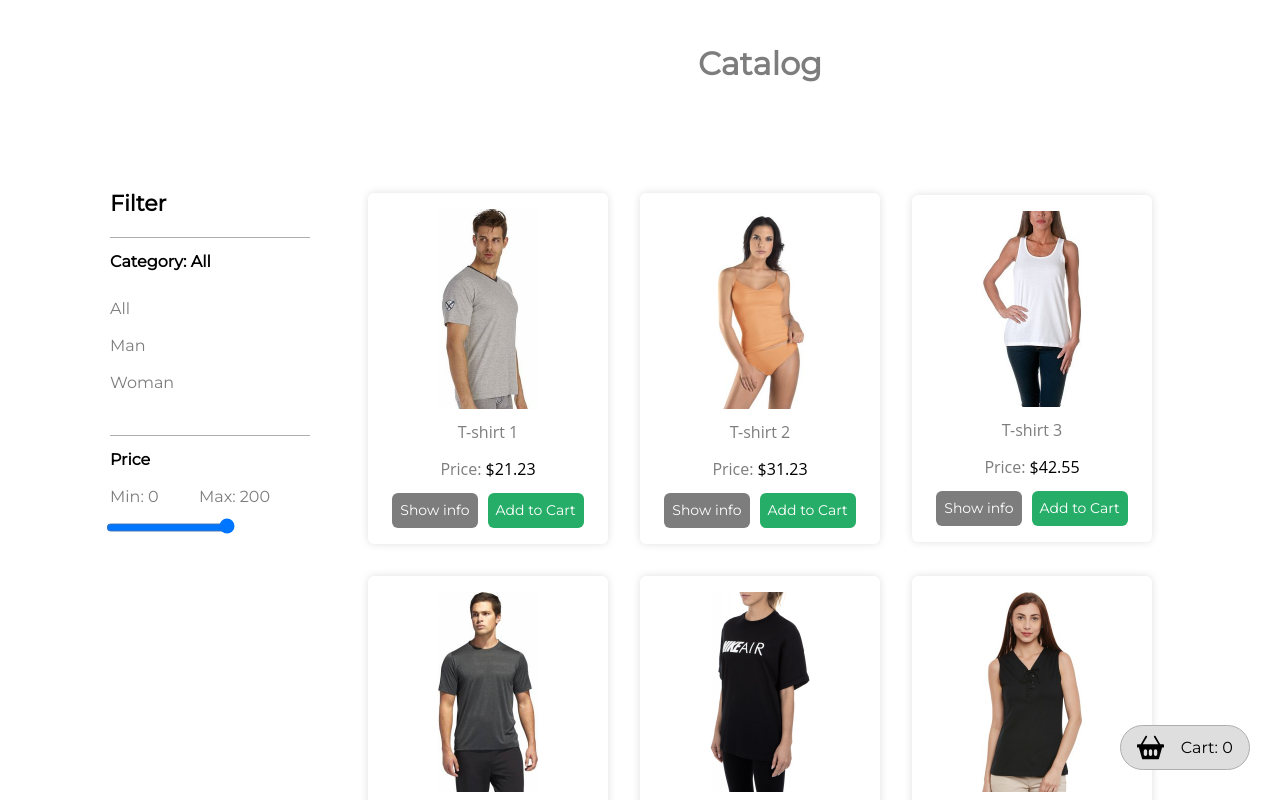
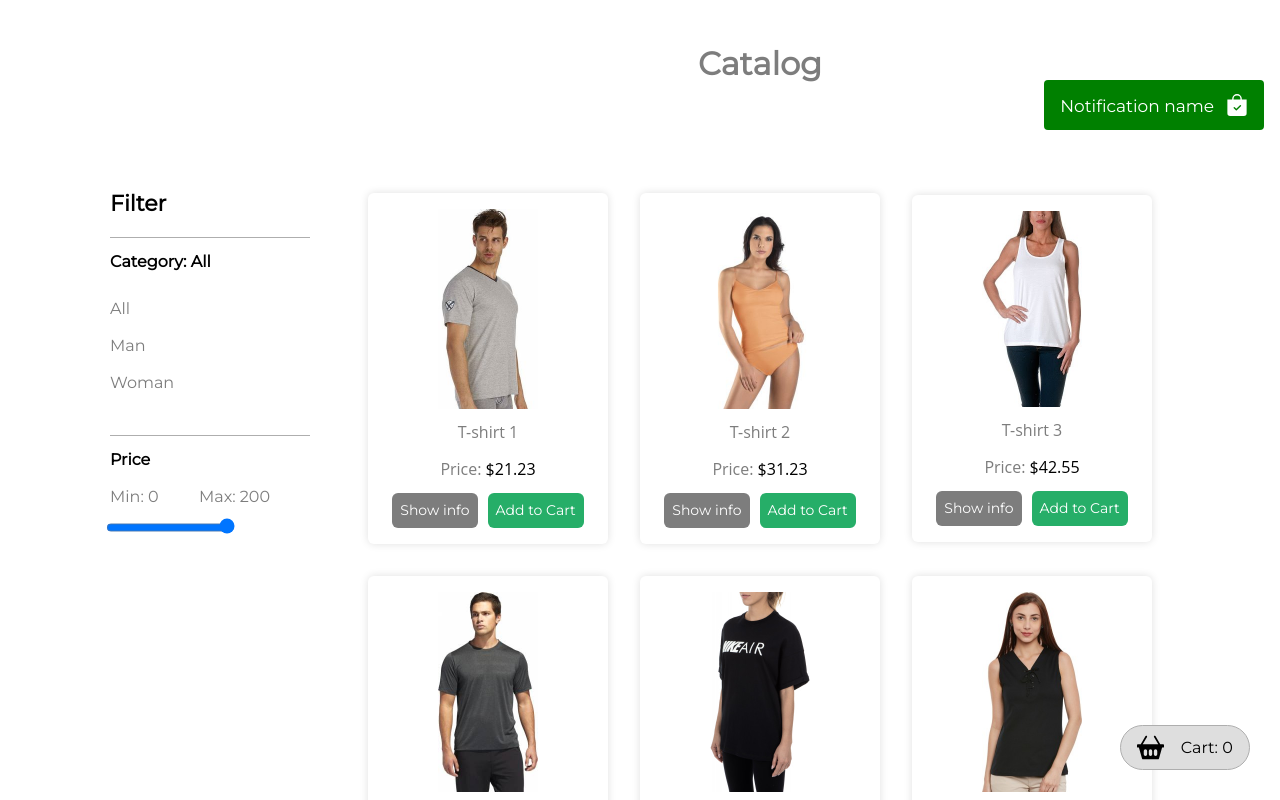
Before and after one commit to User-960/Online-shop, a Vue app: page / in a window 1280 px wide. Shown: the top 800 px of the page. Built offline with nearby package versions, Linux system fonts and the light colour scheme; data requests are answered from the project's data file.

Commit message:
feat: add component notification

```diff
--- a/src/components/catalog/v-catalog.vue
+++ b/src/components/catalog/v-catalog.vue
@@ -33,6 +33,10 @@
     </div>
   </div>
   <div class="v-catalog">
+    <v-notification
+      :messages="messages"
+    />
+
     <router-link :to="{ name: 'cart' }">
       <div class="v-catalog__link_to_cart">
         <img
@@ -66,12 +70,14 @@
   import vCatalogItem from './v-catalog-item.vue';
   import Product from '../../models/ProductModel';
   import SelectOption from '../../models/SelectModel';
+  import vNotification from '../notifications/v-notification.vue';
 
   export default defineComponent({
     name: 'v-catalog',
     components: {
       vCatalogItem,
-      vSelect
+      vSelect,
+      vNotification
     },
     // props: {},
     data: () => ({
@@ -83,7 +89,10 @@
       selected: 'All',
       sortedProducts: [],
       minPrice: 0,
-      maxPrice: 200
+      maxPrice: 200,
+      messages: [
+        { name: 'notification name', id: Date.now().toLocaleString()}
+      ]
     }),
     computed: {
       ...mapGetters([
--- /dev/null
+++ b/src/components/notifications/v-notification.vue
@@ -0,0 +1,85 @@
+<template>
+  <div class="v-notification">
+    <div
+      v-for="message in messages"
+      :key="message.id"
+      class="v-notification__content"
+    >
+      <div class="v-notification__content-text">
+        <span>Notification name</span>
+        <img
+          class="v-notification__content-img"
+          :src="require('../../static/images/bag-check.svg')"
+          alt="check"
+        />
+      </div>
+      <div class="v-notification__content-buttons">
+        <button v-if="right_button.length">{{ right_button }}</button>
+        <button v-if="left_button.length">{{ left_button }}</button>
+      </div>
+    </div>
+  </div>
+</template>
+
+<script lang="ts">
+  import { defineComponent } from 'vue';
+  import Notification from '../../models/NotificationModel';
+
+  export default defineComponent({
+    name: 'v-notification',
+    props: {
+      messages: {
+        type: Array<Notification>,
+        default() {
+          return [];
+        }
+      },
+      right_button: {
+        type: String,
+        default: ''
+      },
+      left_button: {
+        type: String,
+        default: ''
+      }
+    },
+    data: () => ({
+
+    }),
+    computed: {}
+  });
+</script>
+
+<style lang="scss">
+@import '../../static/style/vars';
+
+.v-notification {
+  position: fixed;
+  top: 80px;
+  right: 16px;
+  z-index: 10;
+  &__content {
+    padding: 16px;
+    border-radius: 4px;
+    background-color: $color-green-dark;
+    color: #fff;
+    display: flex;
+    justify-content: space-between;
+    align-items: center;
+    height: 50px;
+    margin-bottom: 16px;
+  }
+  &__content-text {
+    display: flex;
+    justify-content: space-between;
+    align-items: center;
+  }
+  &__content-text span {
+    margin-right: 12px;
+    font-size: 17px;
+    margin-top: 2px;
+    font-family: 'Montserrat';
+  }
+}
+
+</style>
--- /dev/null
+++ b/src/models/NotificationModel.ts
@@ -0,0 +1,4 @@
+export default interface Notification {
+  name: string;
+  id: string;
+}
--- a/src/static/style/_vars.scss
+++ b/src/static/style/_vars.scss
@@ -7,6 +7,7 @@ $color-lightcoral: #ee8787;
 $color-blue: #3199dc;
 // $color-light: #f8f9fa;
 $color-green: #26ae68;
+$color-green-dark: #008000;
 $color-green-light: #26ae68a6;
 // $color-unaccent: #808080;
 // $color-medium: #e8e8e8;
```
Also changed, not shown: src/static/images/bag-check.svg (added).
